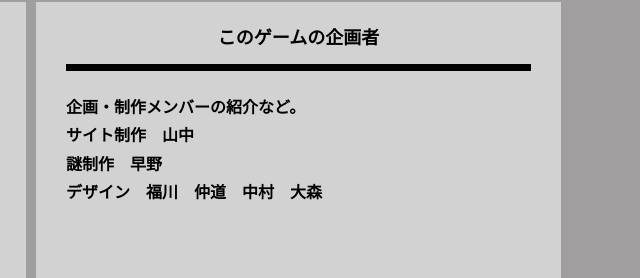
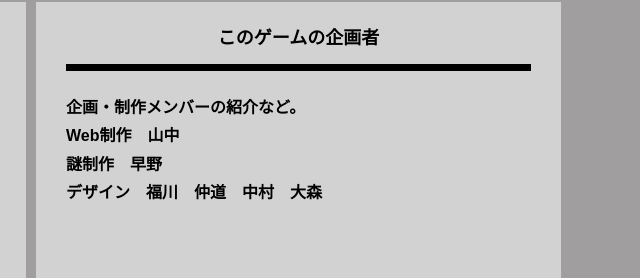
Before and after one commit to yuua-0/alfa--G, a plain HTML site: page final3.html in a window 1280 px wide. Shown: the part 1847-2125 px from the top of the page, 609-1249 px from the left. Drawn offline with Linux system fonts and the light colour scheme.

Commit message:
Update final3.html

```diff
--- a/final3.html
+++ b/final3.html
@@ -63,7 +63,7 @@ Youtube貼り付けここまで-->
             <div class="card">
               <h3 class="card__title">このゲームの企画者</h3>
               <p class="card__content">企画・制作メンバーの紹介など。<br>
-                サイト制作　山中<br>
+                Web制作　山中<br>
                 謎制作　早野 <br>
                 デザイン　福川　仲道　中村　大森</p>
             </div>
```
